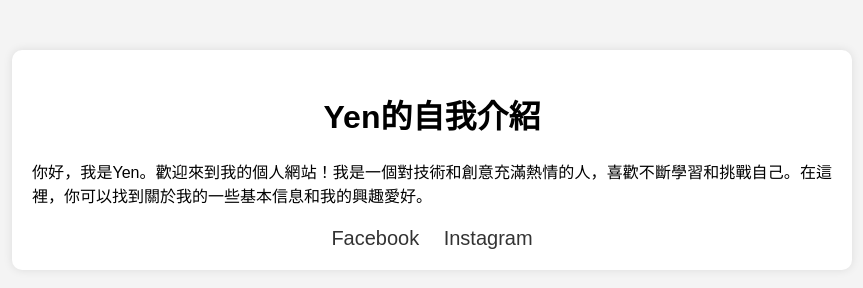
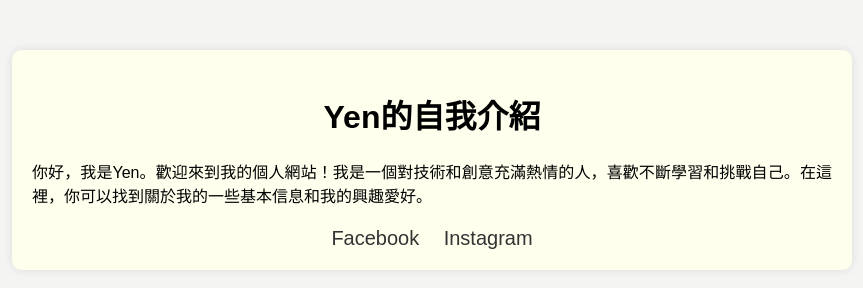
Before and after one commit to zhiyayen/yen_test, a plain HTML site: page index.html in a window 1280 px wide. Shown: the whole page, without its empty margins (208-1071 px from the left). Drawn offline with Linux system fonts and the light colour scheme.

Commit message:
Update index.html

```diff
--- a/index.html
+++ b/index.html
@@ -9,13 +9,13 @@
         font-family: Arial, sans-serif;
         margin: 0;
         padding: 0;
-        background-color: #f4f4f4;
+        background-color: #f4f4f3;
     }
     .container {
         max-width: 800px;
         margin: 50px auto;
         padding: 20px;
-        background-color: #fff;
+        background-color: #ffe;
         border-radius: 10px;
         box-shadow: 0 0 10px rgba(0, 0, 0, 0.1);
     }
```
